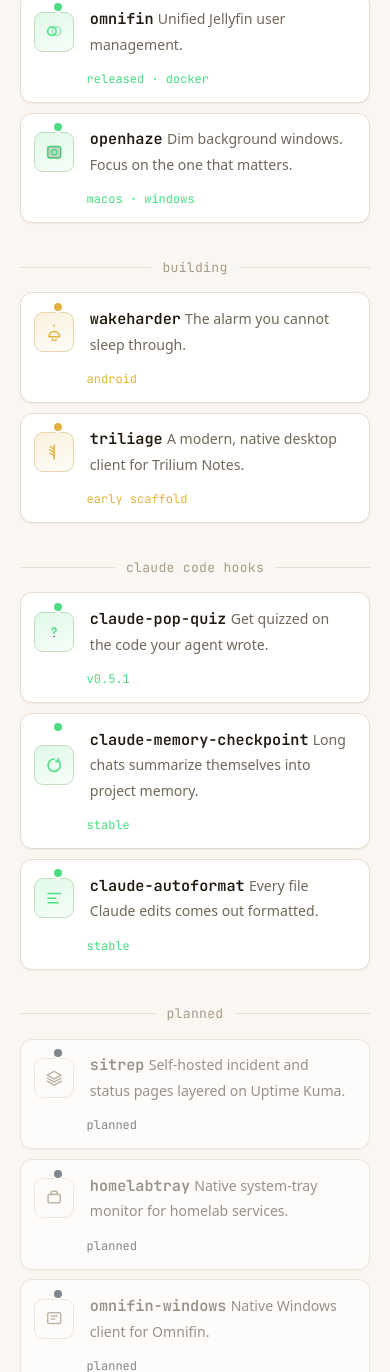
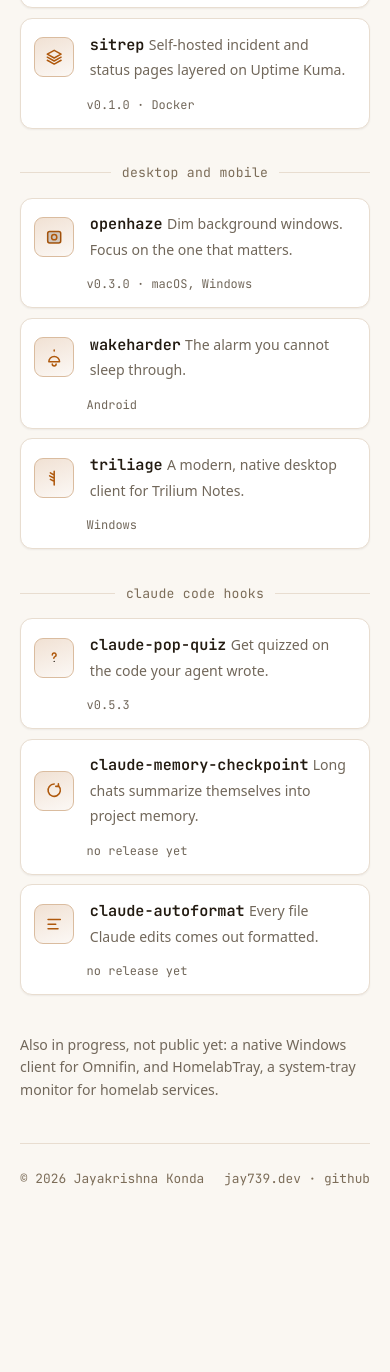
Before and after one commit to jay739/jay739.github.io, a plain HTML site: page index.html in a window 390 px wide. Shown: the part 628-2000 px from the top of the page. After the commit the page ends 1863 px from the top, so only its background shows below. Drawn offline with Linux system fonts and the light colour scheme.

Commit message:
Fix contrast and drop the hand-typed status dashboard
Every text colour now measures at least 4.62:1 against each background
it sits on, in both colour schemes. The light-mode status labels were
1.74:1 because each row hard-coded its dark-mode colour inline, so the
light tokens never applied. The inline colours are gone, --dim is
lighter in dark mode and darker in light mode, and the light accent is
darker so links pass.

The running, building and planned sections, the pulsing dots and the
stats row looked like live monitoring, but nothing checked them, and
sitrep had shipped v0.1.0 while still listed as planned. Rows are now
grouped as self-hosted, desktop and mobile, and Claude Code hooks, and
each label is the latest release tag or the platform, taken from the
repos (claude-pop-quiz was showing v0.5.1, the latest is v0.5.3).
sitrep links to its repo, and the two private projects are one plain
sentence instead of rows that linked to the GitHub profile.

```diff
--- a/index.html
+++ b/index.html
@@ -35,11 +35,9 @@
         --border-hi: #4d443b;
         --text: #f1f5f9;
         --muted: #94a3b8;
-        --dim: #635a4f;
+        --dim: #8c8071;
         --accent: #f68d31;
         --accent-dim: #d9711c;
-        --live: #4ade80;
-        --amber: #fbb337;
         --shadow: 0 1px 2px rgba(0, 0, 0, 0.5);
         --shadow-hover:
           0 12px 28px -8px rgba(0, 0, 0, 0.65), 0 0 0 1px var(--border-hi);
@@ -66,11 +64,9 @@
           --border-hi: #d1b896;
           --text: #221a10;
           --muted: #71675a;
-          --dim: #a89a86;
-          --accent: #c9660f;
+          --dim: #7c6d59;
+          --accent: #af590d;
           --accent-dim: #a3540c;
-          --live: #16a34a;
-          --amber: #a5690a;
           --shadow: 0 1px 2px rgba(40, 25, 10, 0.06);
           --shadow-hover:
             0 16px 28px -10px rgba(40, 25, 10, 0.14), 0 0 0 1px var(--border-hi);
@@ -105,17 +101,6 @@
           opacity: 0.35;
         }
       }
-      @keyframes ring {
-        0% {
-          box-shadow: 0 0 0 0
-            color-mix(in srgb, var(--state-color) 45%, transparent);
-        }
-        100% {
-          box-shadow: 0 0 0 8px
-            color-mix(in srgb, var(--state-color) 0%, transparent);
-        }
-      }
-
       body {
         background: var(--bg-glow), var(--bg);
         color: var(--text);
@@ -207,22 +192,6 @@
         max-width: 40rem;
         font-size: 1.02rem;
       }
-      .stats {
-        display: flex;
-        gap: 1.6rem;
-        margin-top: 1.6rem;
-        flex-wrap: wrap;
-        font-family: var(--font-mono);
-        font-size: 0.85rem;
-      }
-      .stats .stat {
-        color: var(--muted);
-      }
-      .stats .stat b {
-        color: var(--text);
-        font-weight: 700;
-      }
-
       section {
         padding: 1.7rem 0 0.4rem;
       }
@@ -277,11 +246,7 @@
         inset: 0;
         background: radial-gradient(
           160px 90px at 0% 50%,
-          color-mix(
-            in srgb,
-            var(--state-color, var(--accent)) 14%,
-            transparent
-          ),
+          color-mix(in srgb, var(--accent) 14%, transparent),
           transparent 70%
         );
         opacity: 0;
@@ -303,15 +268,11 @@
         opacity: 1;
       }
       a.row:hover .rowname {
-        color: var(--state-color, var(--accent));
+        color: var(--accent);
       }
       a.row:hover .icon {
         transform: scale(1.08) rotate(-3deg);
-        border-color: color-mix(
-          in srgb,
-          var(--state-color, var(--accent)) 55%,
-          var(--border)
-        );
+        border-color: color-mix(in srgb, var(--accent) 55%, var(--border));
       }
       a.row:hover .icon svg {
         transform: scale(1.05);
@@ -331,19 +292,10 @@
         justify-content: center;
         background: linear-gradient(
           160deg,
-          color-mix(
-            in srgb,
-            var(--state-color, var(--accent)) 18%,
-            var(--panel)
-          ),
-          color-mix(in srgb, var(--state-color, var(--accent)) 4%, var(--panel))
+          color-mix(in srgb, var(--accent) 18%, var(--panel)),
+          color-mix(in srgb, var(--accent) 4%, var(--panel))
         );
-        border: 1px solid
-          color-mix(
-            in srgb,
-            var(--state-color, var(--accent)) 25%,
-            var(--border)
-          );
+        border: 1px solid color-mix(in srgb, var(--accent) 25%, var(--border));
         transition:
           transform 0.3s cubic-bezier(0.16, 1, 0.3, 1),
           border-color 0.3s;
@@ -351,36 +303,8 @@
       .icon svg {
         width: 1.15rem;
         height: 1.15rem;
-        stroke: var(--state-color, var(--accent));
+        stroke: var(--accent);
         transition: transform 0.3s cubic-bezier(0.16, 1, 0.3, 1);
-      }
-      .row.planned .icon {
-        background: var(--panel);
-        border-color: var(--border);
-      }
-      .row.planned .icon svg {
-        stroke: var(--dim);
-      }
-
-      .dot {
-        width: 0.5rem;
-        height: 0.5rem;
-        border-radius: 50%;
-        flex-shrink: 0;
-        background: var(--state-color, var(--accent));
-        position: absolute;
-        top: 0.6rem;
-        left: 2.05rem;
-        box-shadow: 0 0 0 2px var(--panel);
-      }
-      @media (prefers-reduced-motion: no-preference) {
-        .dot.live::after {
-          content: "";
-          position: absolute;
-          inset: 0;
-          border-radius: 50%;
-          animation: ring 1.8s ease-out infinite;
-        }
       }
       .rowtext {
         flex: 1;
@@ -401,7 +325,7 @@
       .rowstate {
         font-family: var(--font-mono);
         font-size: 0.75rem;
-        color: var(--state-color, var(--muted));
+        color: var(--muted);
         white-space: nowrap;
         flex-shrink: 0;
       }
@@ -417,14 +341,10 @@
           display: none;
         }
       }
-      .row.planned {
-        opacity: 0.7;
-      }
-      .row.planned .rowname {
+      .aside {
+        margin-top: 2rem;
+        font-size: 0.88rem;
         color: var(--muted);
-      }
-      .row.planned:hover {
-        opacity: 0.9;
       }
 
       footer {
@@ -466,7 +386,19 @@
   <body>
     <div class="wrap">
       <nav>
-        <span class="brand"><img src="logo.svg" alt="" width="22" height="22" style="vertical-align: -5px; margin-right: 0.4rem; border-radius: 22%" /><b>apps</b>.jay739.dev</span>
+        <span class="brand"
+          ><img
+            src="logo.svg"
+            alt=""
+            width="22"
+            height="22"
+            style="
+              vertical-align: -5px;
+              margin-right: 0.4rem;
+              border-radius: 22%;
+            "
+          /><b>apps</b>.jay739.dev</span
+        >
         <a class="gh" href="https://github.com/jay739">github &nearr;</a>
       </nav>
 
@@ -477,22 +409,16 @@
         </h1>
         <p class="desc">
           Software I run myself instead of renting. Self-hosted alternatives to
-          paid services, native desktop and Android apps, and developer tooling
-          &mdash; all MIT licensed, all on
+          paid services, native desktop and Android apps, and developer tooling.
+          All MIT licensed, all on
           <a href="https://github.com/jay739">GitHub</a>.
         </p>
-        <div class="stats">
-          <span class="stat"><b>3</b> running</span>
-          <span class="stat"><b>2</b> building</span>
-          <span class="stat"><b>3</b> Claude Code hooks</span>
-          <span class="stat"><b>3</b> planned</span>
-        </div>
       </header>
 
       <section class="fade-in" style="animation-delay: 0.05s">
-        <div class="section-head"><span class="label">running</span></div>
+        <div class="section-head"><span class="label">self-hosted</span></div>
         <div class="rowlist">
-          <a class="row" style="--state-color: #4ade80" href="./scribe/">
+          <a class="row" href="./scribe/">
             <span class="icon" aria-hidden="true">
               <svg
                 viewBox="0 0 24 24"
@@ -503,32 +429,61 @@
                 <path d="M4 12v1M8 9v7M12 5v15M16 9v7M20 12v1" />
               </svg>
             </span>
-            <span class="dot live"></span>
             <span class="rowtext">
               <span class="rowname">scribe</span>
               <span class="rowdesc"
                 >Your audio, transcribed on your own GPU.</span
               >
             </span>
-            <span class="rowstate">self-hosted</span>
+            <span class="rowstate">NVIDIA GPU</span>
             <span class="rowarrow" aria-hidden="true">&rarr;</span>
           </a>
-          <a class="row" style="--state-color: #4ade80" href="./omnifin/">
+          <a class="row" href="./omnifin/">
             <span class="icon" aria-hidden="true">
               <svg viewBox="0 0 24 24" fill="none" stroke-width="2">
                 <circle cx="9" cy="12" r="5.5" />
                 <circle cx="15" cy="12" r="5.5" opacity="0.55" />
               </svg>
             </span>
-            <span class="dot live"></span>
             <span class="rowtext">
               <span class="rowname">omnifin</span>
               <span class="rowdesc">Unified Jellyfin user management.</span>
             </span>
-            <span class="rowstate">released &middot; docker</span>
+            <span class="rowstate">v1.4.1 &middot; Docker</span>
             <span class="rowarrow" aria-hidden="true">&rarr;</span>
           </a>
-          <a class="row" style="--state-color: #4ade80" href="./openhaze/">
+          <a class="row" href="https://github.com/jay739/sitrep">
+            <span class="icon" aria-hidden="true">
+              <svg
+                viewBox="0 0 24 24"
+                fill="none"
+                stroke-width="2"
+                stroke-linecap="round"
+                stroke-linejoin="round"
+              >
+                <path d="M12 3 3 8l9 5 9-5-9-5Z" />
+                <path d="M3 16l9 5 9-5M3 12l9 5 9-5" />
+              </svg>
+            </span>
+            <span class="rowtext">
+              <span class="rowname">sitrep</span>
+              <span class="rowdesc"
+                >Self-hosted incident and status pages layered on Uptime
+                Kuma.</span
+              >
+            </span>
+            <span class="rowstate">v0.1.0 &middot; Docker</span>
+            <span class="rowarrow" aria-hidden="true">&rarr;</span>
+          </a>
+        </div>
+      </section>
+
+      <section class="fade-in" style="animation-delay: 0.1s">
+        <div class="section-head">
+          <span class="label">desktop and mobile</span>
+        </div>
+        <div class="rowlist">
+          <a class="row" href="./openhaze/">
             <span class="icon" aria-hidden="true">
               <svg viewBox="0 0 24 24" fill="none" stroke-width="2">
                 <rect x="3.5" y="4.5" width="17" height="15" rx="2.5" />
@@ -545,23 +500,16 @@
                 <circle cx="12" cy="12" r="3.4" />
               </svg>
             </span>
-            <span class="dot live"></span>
             <span class="rowtext">
               <span class="rowname">openhaze</span>
               <span class="rowdesc"
                 >Dim background windows. Focus on the one that matters.</span
               >
             </span>
-            <span class="rowstate">macos &middot; windows</span>
+            <span class="rowstate">v0.3.0 &middot; macOS, Windows</span>
             <span class="rowarrow" aria-hidden="true">&rarr;</span>
           </a>
-        </div>
-      </section>
-
-      <section class="fade-in" style="animation-delay: 0.1s">
-        <div class="section-head"><span class="label">building</span></div>
-        <div class="rowlist">
-          <a class="row" style="--state-color: #e3b341" href="./wakeharder/">
+          <a class="row" href="./wakeharder/">
             <span class="icon" aria-hidden="true">
               <svg
                 viewBox="0 0 24 24"
@@ -575,15 +523,14 @@
                 <path d="M12 4V2.5" />
               </svg>
             </span>
-            <span class="dot"></span>
             <span class="rowtext">
               <span class="rowname">wakeharder</span>
               <span class="rowdesc">The alarm you cannot sleep through.</span>
             </span>
-            <span class="rowstate">android</span>
+            <span class="rowstate">Android</span>
             <span class="rowarrow" aria-hidden="true">&rarr;</span>
           </a>
-          <a class="row" style="--state-color: #e3b341" href="./triliage/">
+          <a class="row" href="./triliage/">
             <span class="icon" aria-hidden="true">
               <svg
                 viewBox="0 0 24 24"
@@ -595,14 +542,13 @@
                 <path d="M12 3v18M12 8 7 5M12 12 6 9M12 16l-5-2.5" />
               </svg>
             </span>
-            <span class="dot"></span>
             <span class="rowtext">
               <span class="rowname">triliage</span>
               <span class="rowdesc"
                 >A modern, native desktop client for Trilium Notes.</span
               >
             </span>
-            <span class="rowstate">early scaffold</span>
+            <span class="rowstate">Windows</span>
             <span class="rowarrow" aria-hidden="true">&rarr;</span>
           </a>
         </div>
@@ -613,11 +559,7 @@
           <span class="label">claude code hooks</span>
         </div>
         <div class="rowlist">
-          <a
-            class="row"
-            style="--state-color: #4ade80"
-            href="./claude-pop-quiz/"
-          >
+          <a class="row" href="./claude-pop-quiz/">
             <span class="icon" aria-hidden="true">
               <svg
                 viewBox="0 0 24 24"
@@ -635,21 +577,16 @@
                 />
               </svg>
             </span>
-            <span class="dot live"></span>
             <span class="rowtext">
               <span class="rowname">claude-pop-quiz</span>
               <span class="rowdesc"
                 >Get quizzed on the code your agent wrote.</span
               >
             </span>
-            <span class="rowstate">v0.5.1</span>
+            <span class="rowstate">v0.5.3</span>
             <span class="rowarrow" aria-hidden="true">&rarr;</span>
           </a>
-          <a
-            class="row"
-            style="--state-color: #4ade80"
-            href="./claude-memory-checkpoint/"
-          >
+          <a class="row" href="./claude-memory-checkpoint/">
             <span class="icon" aria-hidden="true">
               <svg
                 viewBox="0 0 24 24"
@@ -662,21 +599,16 @@
                 <path d="M17.5 3.5v3.5H14" />
               </svg>
             </span>
-            <span class="dot live"></span>
             <span class="rowtext">
               <span class="rowname">claude-memory-checkpoint</span>
               <span class="rowdesc"
                 >Long chats summarize themselves into project memory.</span
               >
             </span>
-            <span class="rowstate">stable</span>
+            <span class="rowstate">no release yet</span>
             <span class="rowarrow" aria-hidden="true">&rarr;</span>
           </a>
-          <a
-            class="row"
-            style="--state-color: #4ade80"
-            href="./claude-autoformat/"
-          >
+          <a class="row" href="./claude-autoformat/">
             <span class="icon" aria-hidden="true">
               <svg
                 viewBox="0 0 24 24"
@@ -688,101 +620,22 @@
                 <path d="M4 6h16M4 12h10M4 18h13" />
               </svg>
             </span>
-            <span class="dot live"></span>
             <span class="rowtext">
               <span class="rowname">claude-autoformat</span>
               <span class="rowdesc"
                 >Every file Claude edits comes out formatted.</span
               >
             </span>
-            <span class="rowstate">stable</span>
+            <span class="rowstate">no release yet</span>
             <span class="rowarrow" aria-hidden="true">&rarr;</span>
           </a>
         </div>
       </section>
 
-      <section class="fade-in" style="animation-delay: 0.2s">
-        <div class="section-head"><span class="label">planned</span></div>
-        <div class="rowlist">
-          <a
-            class="row planned"
-            style="--state-color: #4a5760"
-            href="https://github.com/jay739"
-          >
-            <span class="icon" aria-hidden="true">
-              <svg
-                viewBox="0 0 24 24"
-                fill="none"
-                stroke-width="2"
-                stroke-linecap="round"
-                stroke-linejoin="round"
-              >
-                <path d="M12 3 3 8l9 5 9-5-9-5Z" />
-                <path d="M3 16l9 5 9-5M3 12l9 5 9-5" />
-              </svg>
-            </span>
-            <span class="dot" style="--state-color: #4a5760"></span>
-            <span class="rowtext">
-              <span class="rowname">sitrep</span>
-              <span class="rowdesc"
-                >Self-hosted incident and status pages layered on Uptime
-                Kuma.</span
-              >
-            </span>
-            <span class="rowstate">planned</span>
-            <span class="rowarrow" aria-hidden="true">&rarr;</span>
-          </a>
-          <a
-            class="row planned"
-            style="--state-color: #4a5760"
-            href="https://github.com/jay739"
-          >
-            <span class="icon" aria-hidden="true">
-              <svg
-                viewBox="0 0 24 24"
-                fill="none"
-                stroke-width="2"
-                stroke-linecap="round"
-                stroke-linejoin="round"
-              >
-                <rect x="4" y="7" width="16" height="11" rx="2" />
-                <path
-                  d="M8 7V5.5A2.5 2.5 0 0 1 10.5 3h3A2.5 2.5 0 0 1 16 5.5V7"
-                />
-              </svg>
-            </span>
-            <span class="dot" style="--state-color: #4a5760"></span>
-            <span class="rowtext">
-              <span class="rowname">homelabtray</span>
-              <span class="rowdesc"
-                >Native system-tray monitor for homelab services.</span
-              >
-            </span>
-            <span class="rowstate">planned</span>
-            <span class="rowarrow" aria-hidden="true">&rarr;</span>
-          </a>
-          <a
-            class="row planned"
-            style="--state-color: #4a5760"
-            href="https://github.com/jay739"
-          >
-            <span class="icon" aria-hidden="true">
-              <svg viewBox="0 0 24 24" fill="none" stroke-width="2">
-                <rect x="3.5" y="5" width="17" height="14" rx="2" />
-                <path d="M8 9h8M8 13h5" stroke-linecap="round" />
-              </svg>
-            </span>
-            <span class="dot" style="--state-color: #4a5760"></span>
-            <span class="rowtext">
-              <span class="rowname">omnifin-windows</span>
-              <span class="rowdesc">Native Windows client for Omnifin.</span>
-            </span>
-            <span class="rowstate">planned</span>
-            <span class="rowarrow" aria-hidden="true">&rarr;</span>
-          </a>
-        </div>
-      </section>
-
+      <p class="aside fade-in" style="animation-delay: 0.2s">
+        Also in progress, not public yet: a native Windows client for Omnifin,
+        and HomelabTray, a system-tray monitor for homelab services.
+      </p>
       <footer>
         <span>&copy; 2026 Jayakrishna Konda</span>
         <span
```
